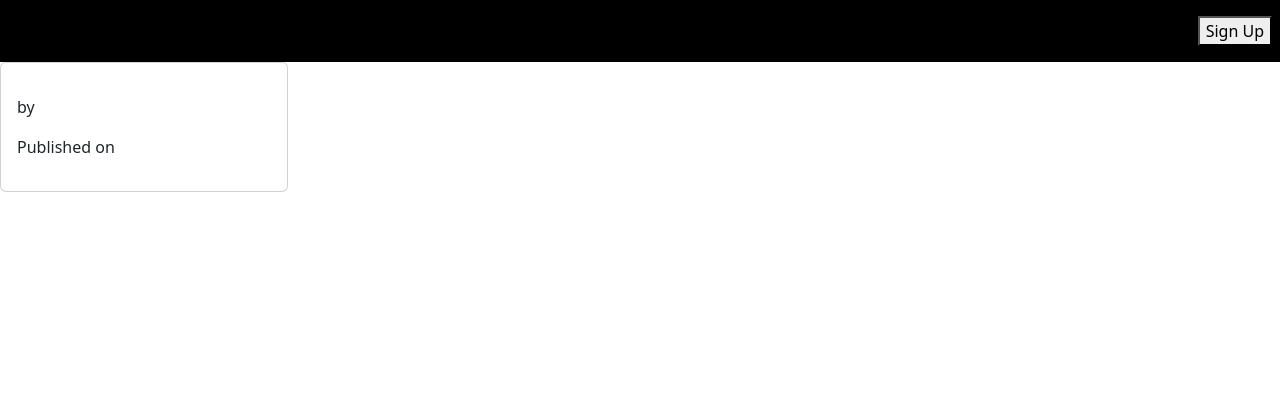
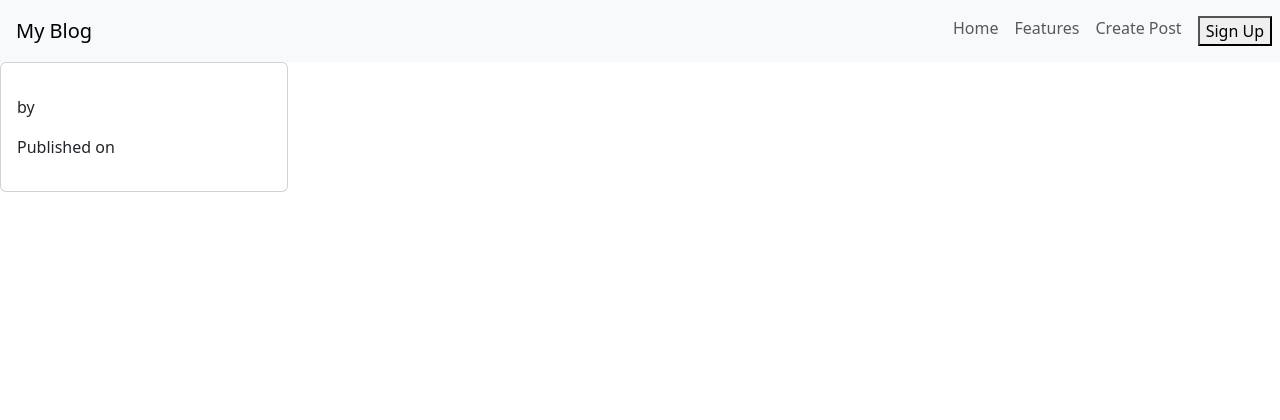
Before and after one commit to MikailMamedov/blog_project, a Django app: template blog/templates/blog/post_detail.html in a window 1280 px wide. Shown: the top 420 px of the page. Run offline with Django 5.2, Linux system fonts and the light colour scheme; the template is opened without the code that fills it, so the values that code supplies are empty; some libraries are stand-ins or nearby versions.

Commit message:
first commit

```diff
--- a/blog/templates/blog/index.html
+++ b/blog/templates/blog/index.html
@@ -17,7 +17,7 @@
   <!-- Контейнер для контента -->
   <main class="flex-grow-1">
       <!-- NAVBAR -->
-      <nav class="navbar navbar-expand-lg navbar-light  bg-black">
+      <nav class="navbar navbar-expand-lg navbar-light bg-light">
           <a class="navbar-brand ms-3" href="{% url 'index' %}">My Blog</a>
           <button class="navbar-toggler" type="button" data-toggle="collapse" data-target="#navbarNav" aria-controls="navbarNav" aria-expanded="false" aria-label="Toggle navigation">
               <span class="navbar-toggler-icon"></span>
```
